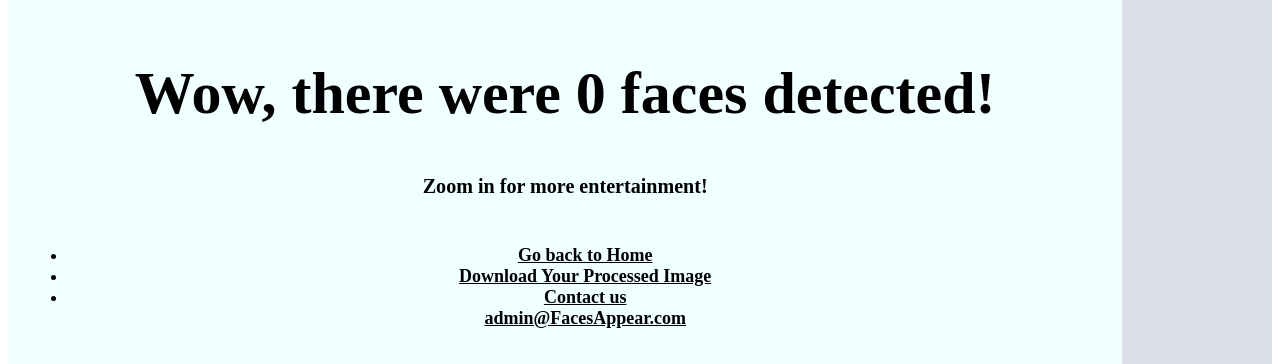
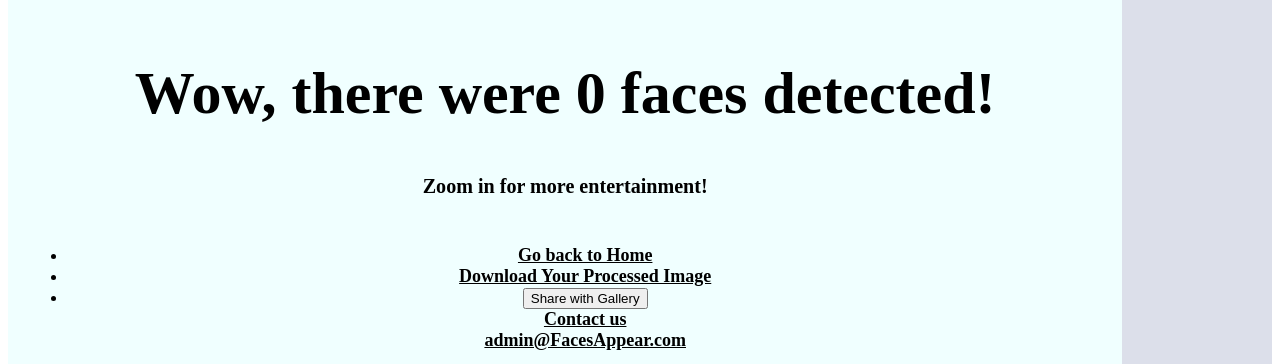
Before and after one commit to DGTBMB/Apparences, a Flask app: page /displaycloud in a window 1280 px wide. Shown: the part 21-385 px from the top of the page. Run offline with Flask 2, Linux system fonts and the light colour scheme.

Commit message:
Update displaycloud.html

```diff
--- a/templates/displaycloud.html
+++ b/templates/displaycloud.html
@@ -100,6 +100,9 @@
                     <li><a href="/" class="white-link">Go back to Home</a></li>
                     <li><a href="/download/{{ processed_image }}" alt="Processed Image" class="white-link">Download Your Processed Image</a></li>
                     <li class="nav-item dropdown">
+                        <form method="post" action="{{ url_for('save_to_gallery', processed_image=temp_filename, num_faces=num_faces, num_faces1=num_faces1, num_profiles=num_profiles) }}">
+                            <button type="submit">Share with Gallery</button>
+                        </form>
                         <a class="nav-link dropdown-toggle white-link" href="#" id="navbarDropdownMenuLink" role="button"
                             data-toggle="dropdown" aria-haspopup="true" aria-expanded="false">
                             Contact us
@@ -135,7 +138,7 @@
                         <li><a href="/" class="white-link">Go back to Home</a></li>
                         <li><a href="{{ url_for('download_image', filename=filename) }}" class="white-link">Download Your Processed Image</a></li>
                         <form method="post" action="{{ url_for('save_to_gallery', processed_image=temp_filename, num_faces=num_faces, num_faces1=num_faces1, num_profiles=num_profiles) }}">
-                            <button type="submit">Share with Gallery</button>
+                            <button type="submit"; font-size: 20px; color: white; background: crimson>Share with Gallery</button>
                         </form>
 
                         <!-- Add this JavaScript function -->
```
